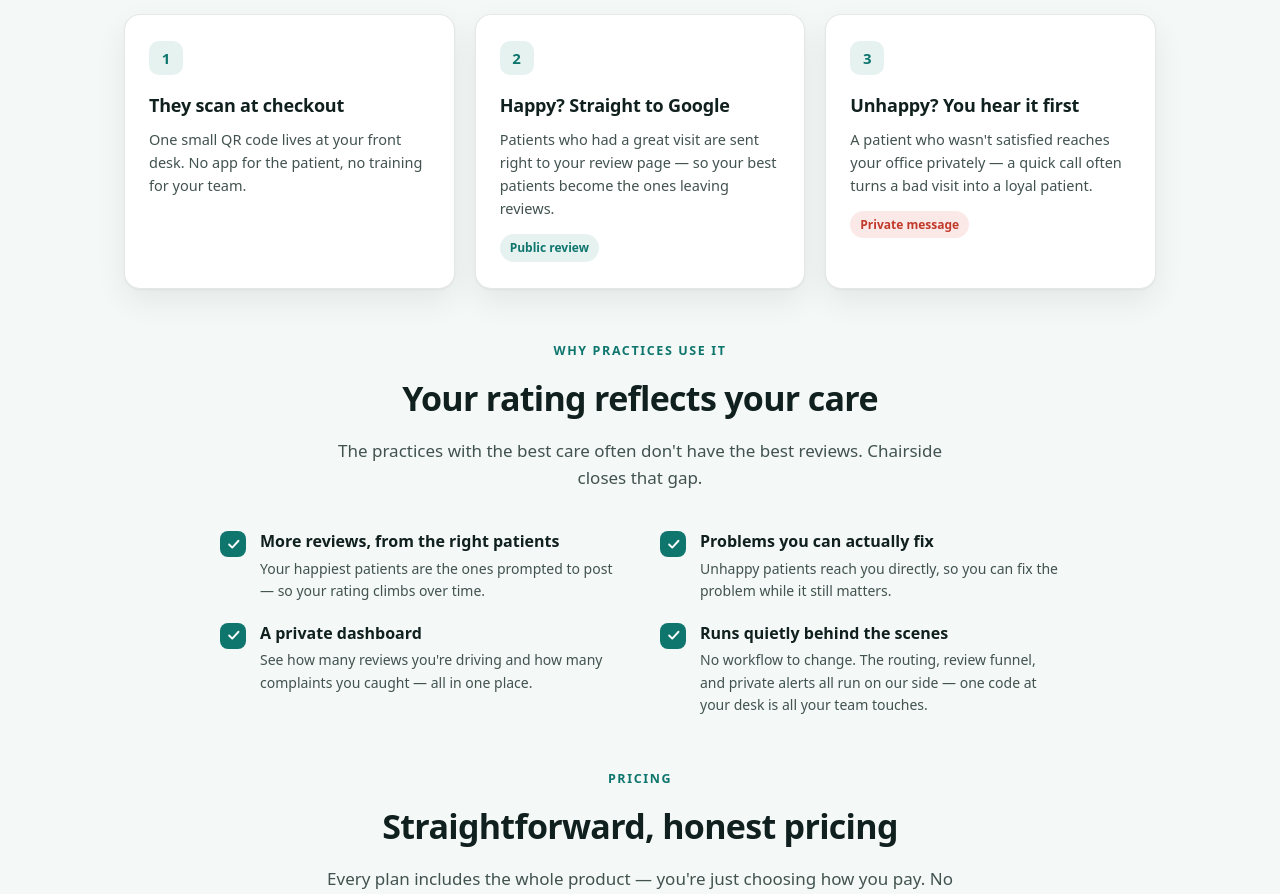
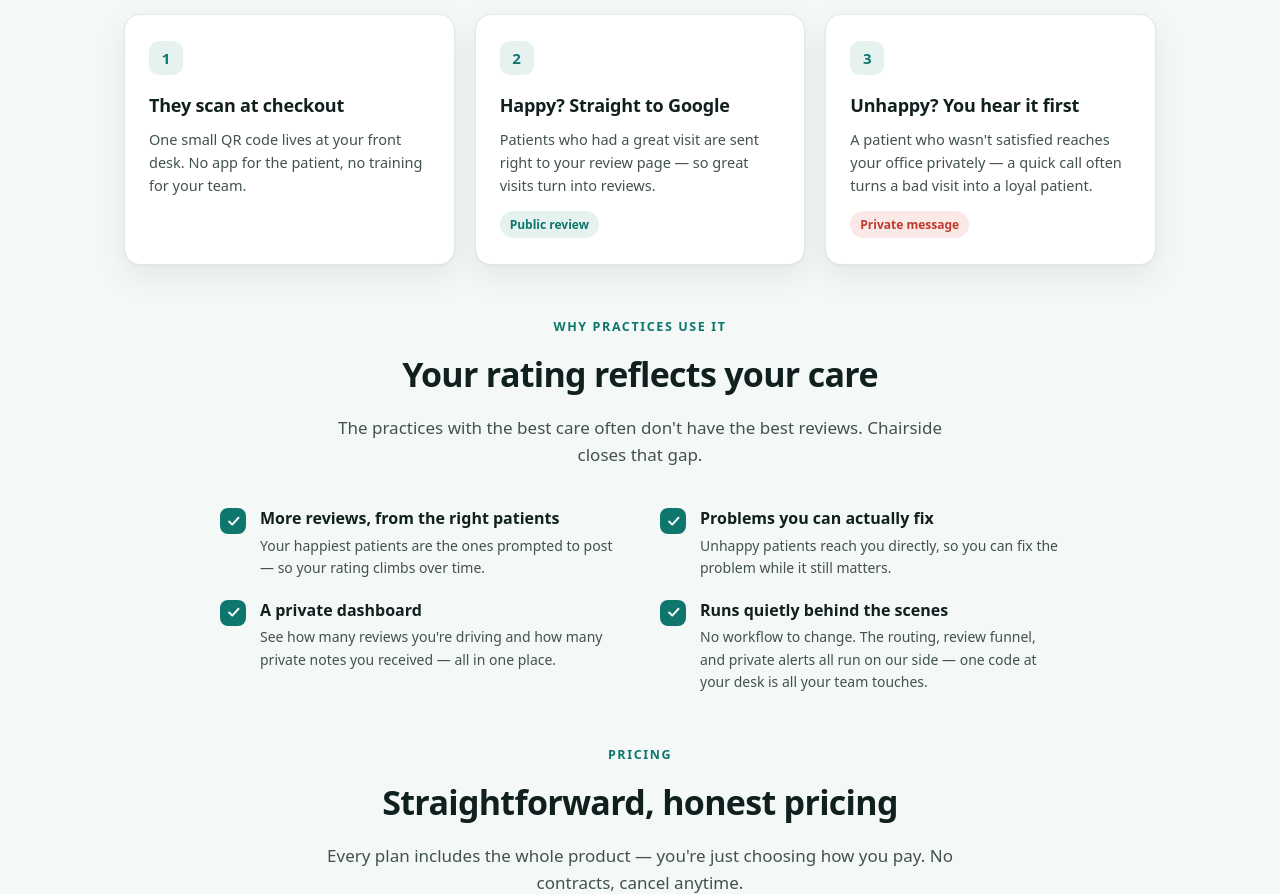
Before and after one commit to orisbuilds/reputation-watch, a plain HTML site: page index.html in a window 1280 px wide. Shown: the part 760-1654 px from the top of the page. Drawn offline with Linux system fonts and the light colour scheme.

Commit message:
Wording: great visits turn into reviews; private notes received

```diff
--- a/index.html
+++ b/index.html
@@ -205,7 +205,7 @@
       <div class="step">
         <div class="n">2</div>
         <h3>Happy? Straight to Google</h3>
-        <p>Patients who had a great visit are sent right to your review page — so your best patients become the ones leaving reviews.</p>
+        <p>Patients who had a great visit are sent right to your review page — so great visits turn into reviews.</p>
         <span class="tag google">Public review</span>
       </div>
       <div class="step">
@@ -235,7 +235,7 @@
       </div>
       <div class="benefit">
         <span class="ic"><svg viewBox="0 0 24 24" fill="none"><path d="M5 12l5 5L20 6" stroke="#fff" stroke-width="3" stroke-linecap="round" stroke-linejoin="round"/></svg></span>
-        <div><h4>A private dashboard</h4><p>See how many reviews you're driving and how many complaints you caught — all in one place.</p></div>
+        <div><h4>A private dashboard</h4><p>See how many reviews you're driving and how many private notes you received — all in one place.</p></div>
       </div>
       <div class="benefit">
         <span class="ic"><svg viewBox="0 0 24 24" fill="none"><path d="M5 12l5 5L20 6" stroke="#fff" stroke-width="3" stroke-linecap="round" stroke-linejoin="round"/></svg></span>
```
